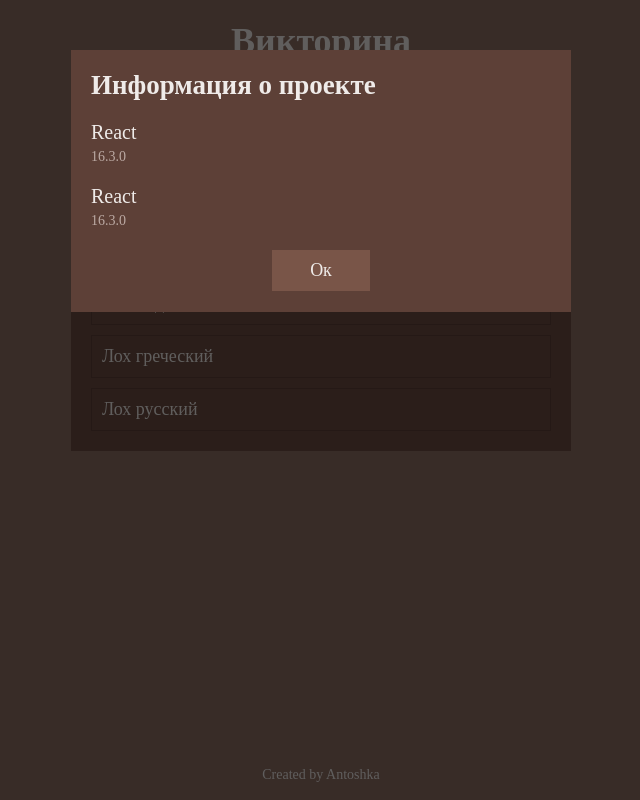
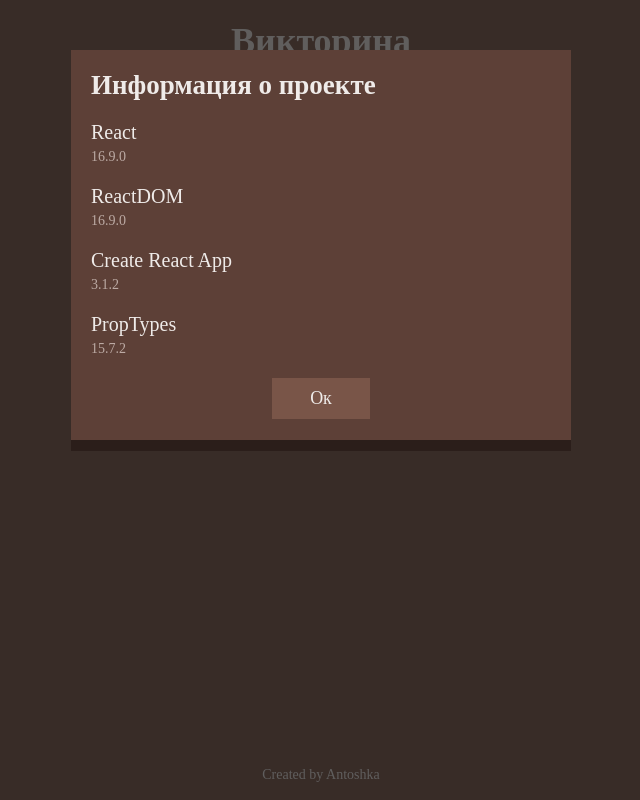
Before and after one commit to Antoshka007/quiz, a React (Create React App) app: page / in a window 1280 px wide. Both pictures are taken after a click on the button "Created by Antoshka". Shown: the whole page, without its empty margins (319-959 px from the left). Built offline with nearby package versions, Linux system fonts and the light colour scheme.

Commit message:
project info

```diff
--- a/src/components/ProjectInfoList/ProjectInfoList.js
+++ b/src/components/ProjectInfoList/ProjectInfoList.js
@@ -6,11 +6,19 @@
 		<ul className="ProjectInfoList">
 			<li className="ProjectInfoList__item">
 				<span className="ProjectInfoList__item-title">React</span>
-				<span className="ProjectInfoList__item-version">16.3.0</span>
+				<span className="ProjectInfoList__item-version">16.9.0</span>
 			</li>
 			<li className="ProjectInfoList__item">
-				<span className="ProjectInfoList__item-title">React</span>
-				<span className="ProjectInfoList__item-version">16.3.0</span>
+				<span className="ProjectInfoList__item-title">ReactDOM</span>
+				<span className="ProjectInfoList__item-version">16.9.0</span>
+			</li>
+			<li className="ProjectInfoList__item">
+				<span className="ProjectInfoList__item-title">Create React App</span>
+				<span className="ProjectInfoList__item-version">3.1.2</span>
+			</li>
+			<li className="ProjectInfoList__item">
+				<span className="ProjectInfoList__item-title">PropTypes</span>
+				<span className="ProjectInfoList__item-version">15.7.2</span>
 			</li>
 		</ul>
 	);
```
